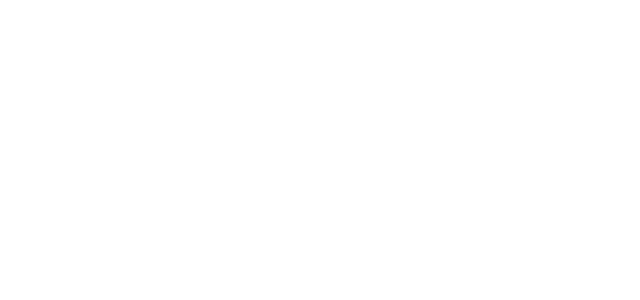
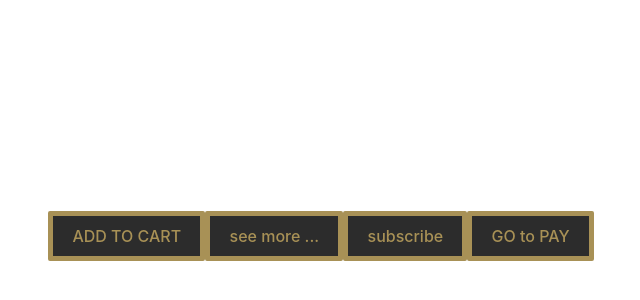
Before and after one commit to lucaprogrammer25/TLG_DEVFORGE, a React (Vite) app: page / in a window 1280 px wide. Shown: the part 164-464 px from the top of the page, without its empty margins (319-959 px from the left). Built offline with nearby package versions, Linux system fonts and the light colour scheme.

Commit message:
feature/TLGPE/005/created buttons with different CTA

```diff
--- a/package.json
+++ b/package.json
@@ -13,7 +13,7 @@
     "react": "^18.2.0",
     "react-dom": "^18.2.0",
     "react-router-dom": "^6.23.0",
-    "sass": "^1.76.0"
+    "sass": "^1.77.0"
   },
   "devDependencies": {
     "@types/react": "^18.2.66",
--- a/src/App.tsx
+++ b/src/App.tsx
@@ -1,12 +1,27 @@
-import './App.css'
+// In App.tsx
+import React from "react";
+import "./App.css";
+import Buttontmg from "./components/ButtonTmg";
 
-function App() {
-
+const App: React.FC = () => {
+  const handleClick = () => {
+    console.log("ciao");
+  };
+  const handleClick2 = () => {
+    console.log("ciao2");
+  };
+  const handleAddToCart = () => {
+    console.log("handle to cart");
+  };
 
   return (
     <>
+      <Buttontmg onClick={handleAddToCart} label="ADD TO CART" />
+      <Buttontmg onClick={handleClick2} label="see more ..." />
+      <Buttontmg onClick={handleClick} label="subscribe" />
+      <Buttontmg onClick={handleClick} label="GO to PAY" />
     </>
-  )
-}
+  );
+};
 
-export default App
+export default App;
--- a/src/components/Button.tsx
+++ b/src/components/Button.tsx
@@ -7,7 +7,7 @@
 const Button: React.FC<Props> = ({ /* props */ }) => {
   return (
     <div>
-      <p>prova</p>
+      {/* Contenuto del componente */}
     </div>
   );
 };
--- /dev/null
+++ b/src/components/ButtonTmg.css
@@ -0,0 +1,15 @@
+.ButtonTmgCss {
+  background-color: #2c2c2c;
+  color: #a89156;
+  border-radius: 2px;
+  border: 0.35rem solid #a89156;
+  font-size: 1rem;
+}
+
+.ButtonTmgCss:focus {
+  outline: none;
+}
+
+.ButtonTmgCss:active {
+  transform: translateY(4px);
+}
--- /dev/null
+++ b/src/components/ButtonTmg.tsx
@@ -0,0 +1,14 @@
+// In ButtonTmg.tsx
+import React from "react";
+import "./ButtonTmg.css";
+
+interface ButtonTmgProps {
+  onClick: () => void; // Definisce un tipo per la funzione onClick
+  label: string; // Aggiunge una prop per il testo del bottone
+}
+
+const Buttontmg: React.FC<ButtonTmgProps> = ({ onClick, label }) => {
+  return <button className="ButtonTmgCss" onClick={onClick}>{label}</button>;
+};
+
+export default Buttontmg;
```
Also changed, not shown: 1 other file (tests, documents, lock files or other folders).
